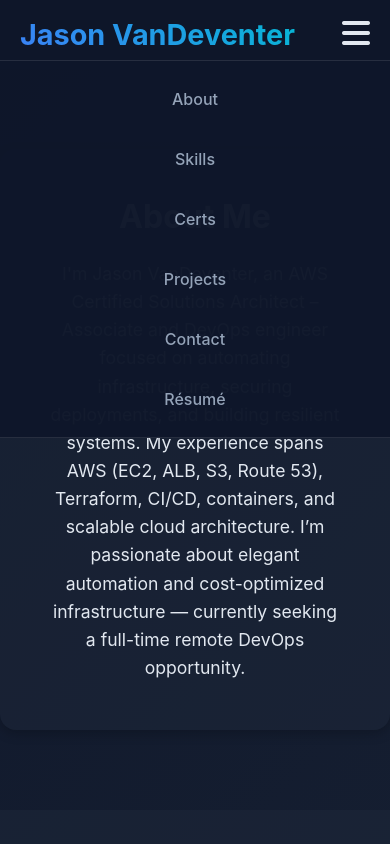
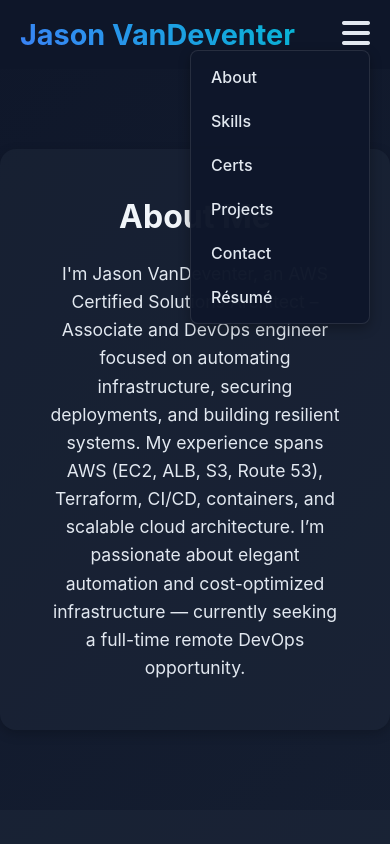
Before and after one commit to jasonvandeventer/jasonvandeventer.github.io, a website: page index.html in a window 390 px wide. Both pictures are taken after a click on the button "Toggle Navigation". Shown: the top 844 px of the page. Drawn offline with Linux system fonts and the light colour scheme.

Commit message:
feat: changed hamburger drop down to vertical

```diff
--- a/styles.css
+++ b/styles.css
@@ -110,45 +110,55 @@
     font-size: 2rem;
     color: #e2e8f0;
     cursor: pointer;
+    z-index: 2001;
     position: relative;
-    z-index: 2001; /* ensure it's always clickable */
   }
 
-  /* Hide nav initially */
+  /* Hide nav by default */
   #main-nav {
-    display: none; /* start hidden */
+    display: none;
     flex-direction: column;
-    align-items: center;
-    gap: 1rem;
+    position: absolute;
+    top: 50px; /* dropdown right under hamburger */
+    right: 20px; /* align with hamburger on the right */
     background: rgba(15, 23, 42, 0.98);
-    padding: 1rem 0;
-    position: absolute;
-    top: 60px; /* directly under header */
-    left: 0;
-    width: 100%;
-    border-top: 1px solid rgba(255, 255, 255, 0.1);
-    border-bottom: 1px solid rgba(255, 255, 255, 0.1);
-    z-index: 2000; /* stays above all content */
+    padding: 0.5rem;
+    border: 1px solid rgba(255, 255, 255, 0.1);
+    border-radius: 8px;
+    z-index: 2000;
+    width: 180px; /* fixed width dropdown */
+    box-shadow: 0 4px 12px rgba(0, 0, 0, 0.3);
   }
 
-  /* Force show when toggled */
+  /* Show when toggled */
   #main-nav.open {
     display: flex !important;
   }
 
-  /* Stack nav links vertically */
+  /* Stack links vertically inside dropdown */
   #main-nav ul {
     flex-direction: column;
+    gap: 0.5rem;
     width: 100%;
-    text-align: center;
-    gap: 1rem;
+    list-style: none;
   }
 
-  /* Make each link full clickable width */
+  #main-nav ul li {
+    width: 100%;
+  }
+
   #main-nav ul li a {
     display: block;
     width: 100%;
-    padding: 0.75rem 0;
+    text-align: left;
+    padding: 0.5rem 0.75rem;
+    border-radius: 4px;
+    color: #e2e8f0;
+  }
+
+  #main-nav ul li a:hover {
+    background: rgba(59, 130, 246, 0.2);
+    color: #3b82f6;
   }
 }
 
```
